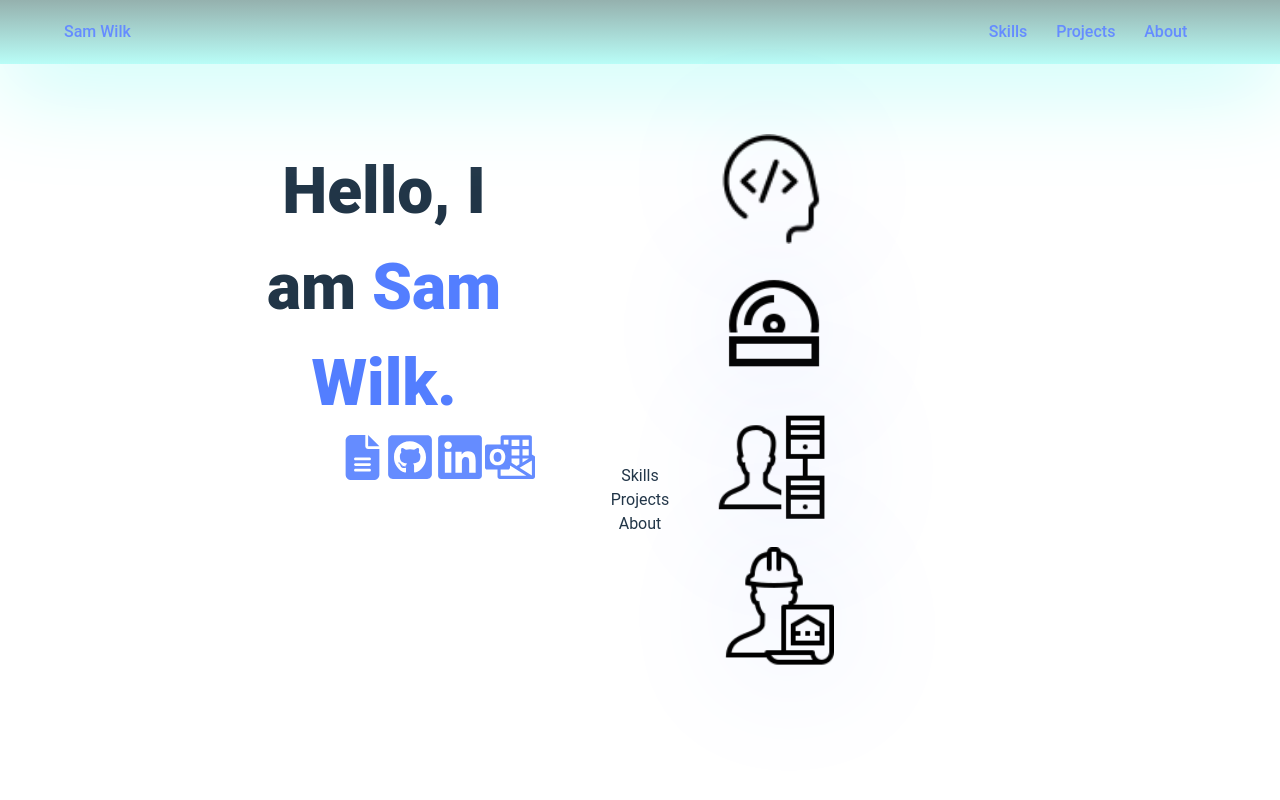
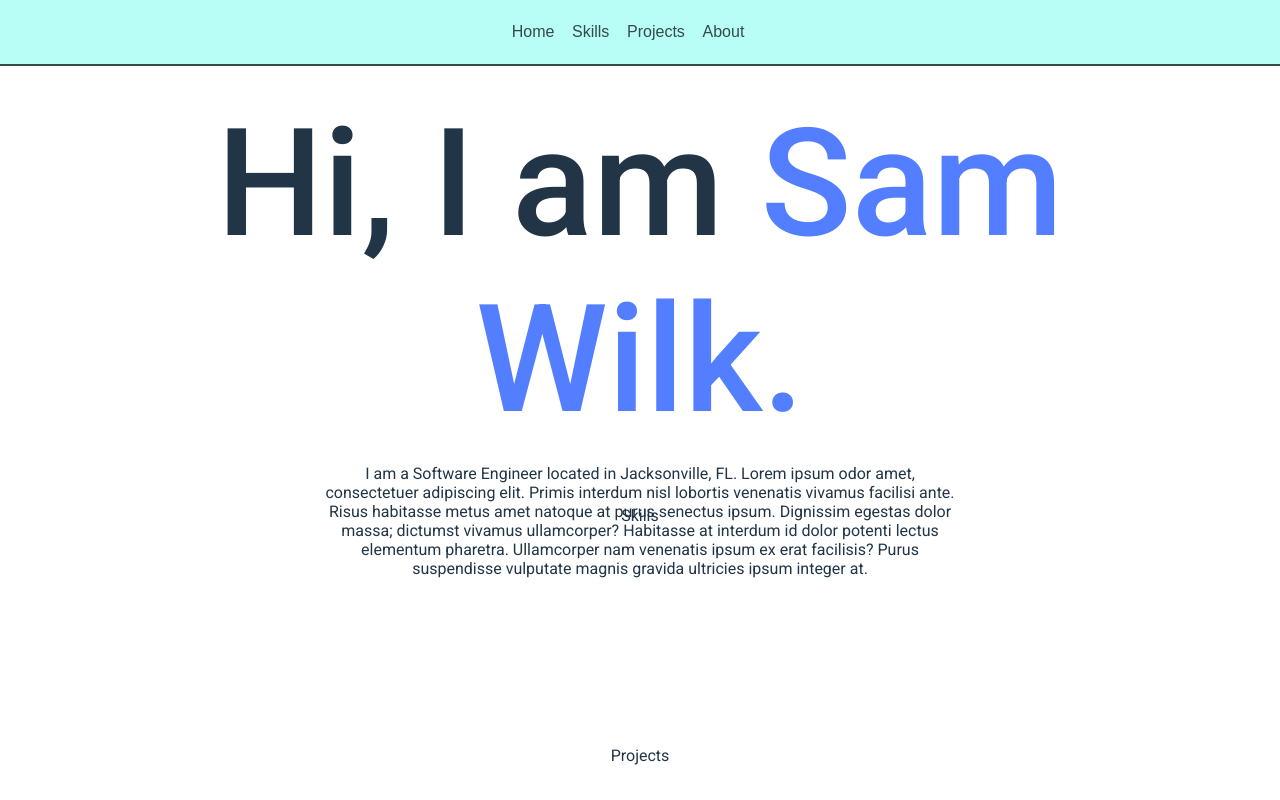
Before and after one commit to SamWilk/portfolio-wilk, a React (Vite) app: page / in a window 1280 px wide. Shown: the top 800 px of the page. Built offline with nearby package versions, Linux system fonts and the light colour scheme.

Commit message:
Updating styles

```diff
--- a/index.html
+++ b/index.html
@@ -1,6 +1,12 @@
 <!DOCTYPE html>
 <html lang="en">
   <head>
+    <link rel="preconnect" href="https://fonts.googleapis.com" />
+    <link rel="preconnect" href="https://fonts.gstatic.com" crossorigin />
+    <link
+      href="https://fonts.googleapis.com/css2?family=Raleway:ital,wght@0,100..900;1,100..900&family=Roboto:ital,wght@0,100;0,300;0,400;0,500;0,700;0,900;1,100;1,300;1,400;1,500;1,700;1,900&display=swap"
+      rel="stylesheet"
+    />
     <meta charset="UTF-8" />
     <link
       rel="icon"
--- a/src/App.css
+++ b/src/App.css
@@ -1,6 +1,19 @@
 #root {
   margin: 0 auto;
   text-align: center;
+}
+
+main {
+  min-height: 100vh;
+}
+
+.mainContainer {
+  display: flex;
+  flex-direction: column;
+
+  align-items: center;
+
+  overflow-y: scroll;
 }
 
 .logo {
--- a/src/App.jsx
+++ b/src/App.jsx
@@ -1,5 +1,7 @@
 import "./App.css";
 import Navbar from "./components/navbarComponent/Navbar";
+import Projects from "./components/projectComponent/Projects";
+import Skills from "./components/skillsComponent/Skills";
 import Welcome from "./components/welcomeComponent/Welcome";
 
 function App() {
@@ -7,14 +9,16 @@ function App() {
     <>
       <main>
         <Navbar />
-        <Welcome />
+        <div id="Home" className="mainContainer">
+          <Welcome />
 
-        {/* Should outline what technologies that are being used */}
+          {/* Should outline what technologies that are being used */}
 
-        {/* Respective Components */}
-        <div>Skills</div>
-        <div>Projects</div>
-        <div>About</div>
+          {/* Respective Components */}
+          <Skills />
+          <Projects />
+          <div>About</div>
+        </div>
       </main>
     </>
   );
--- a/src/components/navbarComponent/Navbar.css
+++ b/src/components/navbarComponent/Navbar.css
@@ -5,11 +5,14 @@
   display: flex;
   flex-direction: row;
   align-items: center;
-  justify-content: space-between;
+  justify-content: center;
 
-  background-image: linear-gradient(#95b1ae, #b9fdf7);
+  background-color: #b9fdf7;
+  border-bottom: solid 2px #334b49;
 
-  filter: drop-shadow(0 1em 3em #b9fdf7);
+  z-index: 20;
+  position: sticky;
+  top: 0;
 }
 
 .navbarList {
@@ -26,6 +29,32 @@
 }
 
 .navButton {
+  background-color: transparent;
+
+  transition: 0.15s ease;
+
+  height: 8vh;
+  outline: 0;
+  border: 0;
+
+  color: #334b49;
+  text-decoration: none;
+
+  font-weight: 500;
+  font-size: 16px;
+}
+
+.navButton:hover {
+  transition: 0.15s ease;
+
+  outline: 0;
+  border: 0;
+
+  color: black;
+
+  transform: scale(1.2) !important;
+
+  cursor: pointer;
 }
 
 .navbarName {
--- a/src/components/navbarComponent/Navbar.jsx
+++ b/src/components/navbarComponent/Navbar.jsx
@@ -4,16 +4,46 @@ function Navbar() {
   return (
     <>
       <div className="navbarContainer">
-        <a className="navbarName">Sam Wilk</a>
-        <ul className="navbarList">
+        <ul id="navList" className="navbarList">
           <li>
-            <a className="navButton">Skills</a>
+            <input
+              type="button"
+              className="navButton"
+              value="Home"
+              onClick={() => {
+                document.getElementById("Home").scrollIntoView();
+              }}
+            />
           </li>
           <li>
-            <a className="navButton">Projects</a>
+            <input
+              type="button"
+              className="navButton"
+              value="Skills"
+              onClick={() => {
+                document.getElementById("Home").scrollIntoView();
+              }}
+            />
           </li>
           <li>
-            <a className="navButton">About</a>
+            <input
+              type="button"
+              className="navButton"
+              value="Projects"
+              onClick={() => {
+                document.getElementById("Home").scrollIntoView();
+              }}
+            />
+          </li>
+          <li>
+            <input
+              type="button"
+              className="navButton"
+              value="About"
+              onClick={() => {
+                document.getElementById("Home").scrollIntoView();
+              }}
+            />
           </li>
         </ul>
       </div>
--- /dev/null
+++ b/src/components/projectComponent/Projects.css
@@ -0,0 +1,7 @@
+.projectsContainer {
+  display: flex;
+
+  min-height: 20vh;
+
+  margin: 5vh;
+}
--- /dev/null
+++ b/src/components/projectComponent/Projects.jsx
@@ -0,0 +1,11 @@
+import "./Projects.css";
+
+function Projects() {
+  return (
+    <>
+      <div className="projectsContainer">Projects</div>
+    </>
+  );
+}
+
+export default Projects;
--- /dev/null
+++ b/src/components/skillsComponent/Skills.css
@@ -0,0 +1,7 @@
+.skillsContainer {
+  display: flex;
+
+  min-height: 20vh;
+
+  margin: 5vh;
+}
--- a/src/components/skillsComponent/Skills.jsx
+++ b/src/components/skillsComponent/Skills.jsx
@@ -0,0 +1,11 @@
+import "./Skills.css";
+
+function Skills() {
+  return (
+    <>
+      <div className="skillsContainer">Skills</div>
+    </>
+  );
+}
+
+export default Skills;
--- a/src/components/welcomeComponent/Welcome.css
+++ b/src/components/welcomeComponent/Welcome.css
@@ -1,12 +1,7 @@
-div {
-  font-family: "Roboto", sans-serif;
-  font-weight: 400;
-}
-
 .welcomeContainer {
   display: flex;
   flex-direction: row;
-  width: 70vw;
+  min-width: 85vw;
   height: 50vh;
 
   align-items: center;
@@ -31,13 +26,15 @@ a:hover {
 }
 
 .introTitle {
-  text-wrap: wrap;
-  font-size: 64px;
-  max-width: 20vw;
+  font-size: 150px !important;
+  min-width: 100%;
+  font-weight: 500 !important;
 
-  font-weight: 900;
+  word-wrap: normal;
+}
 
-  margin: 0;
+.intoPara {
+  max-width: 50vw;
 }
 
 .nameText {
@@ -51,9 +48,8 @@ a:hover {
   justify-content: space-evenly;
   align-items: center;
 
-  /* background-color: gray; */
-  width: 30vw;
-  height: 30vh;
+  min-width: 100%;
+  min-height: 85%;
 }
 
 .imageContainer {
@@ -75,3 +71,98 @@ img {
   padding: 0.65rem;
   filter: drop-shadow(0 0 4em #c5d3fd);
 }
+
+@media screen and (max-width: 1500px) {
+  .welcomeContainer {
+    display: flex;
+    flex-direction: row;
+    width: 70vw;
+    height: 50vh;
+
+    align-items: center;
+    justify-content: space-between;
+  }
+
+  .linkList {
+    list-style-type: none;
+
+    display: flex;
+    flex-direction: row;
+
+    justify-content: flex-start;
+    align-items: center;
+
+    width: 15vw;
+    height: 10vh;
+    margin-right: -0.5vw;
+    padding: 0;
+  }
+
+  .introTitle {
+    font-size: 54px;
+    max-width: 20vw;
+
+    font-weight: 900;
+
+    margin: 0;
+    padding: 0;
+  }
+
+  .introContainer {
+    display: flex;
+    flex-direction: column;
+
+    align-items: center;
+
+    /* background-color: gray; */
+    width: 25vw;
+    height: 20vh;
+    margin: auto;
+  }
+
+  .imageContainer {
+    display: flex;
+    flex-direction: row;
+    flex-wrap: wrap;
+
+    justify-content: space-between;
+
+    height: 35vh;
+    width: 20vw;
+
+    margin: auto;
+
+    align-items: center;
+
+    transform: scale(0.9);
+  }
+
+  img {
+    padding: 0.45rem;
+    filter: drop-shadow(0 0 4em #c5d3fd);
+  }
+}
+
+@media screen and (max-width: 1418px) {
+  .imageContainer {
+    display: flex;
+    flex-direction: row;
+    flex-wrap: wrap;
+
+    justify-content: space-between;
+
+    height: 35vh;
+    width: 20vw;
+
+    margin: auto;
+
+    align-items: center;
+
+    transform: scale(0.7);
+  }
+
+  img {
+    padding: 0.25rem;
+    filter: drop-shadow(0 0 4em #c5d3fd);
+  }
+}
--- a/src/components/welcomeComponent/Welcome.jsx
+++ b/src/components/welcomeComponent/Welcome.jsx
@@ -1,12 +1,4 @@
 import "./Welcome.css";
-import { FaGithubSquare } from "react-icons/fa";
-import { FaLinkedin } from "react-icons/fa";
-import { SiMicrosoftoutlook } from "react-icons/si";
-import { FaFileLines } from "react-icons/fa6";
-import softImage from "../../assets/icons8-developer-64.png";
-import discImage from "../../assets/icons8-software-96.png";
-import devopsImage from "../../assets/icons8-devops-100.png";
-import archImage from "../../assets/icons8-architect-100.png";
 
 function Welcome() {
   return (
@@ -14,32 +6,18 @@ function Welcome() {
       <div className="welcomeContainer">
         <div className="introContainer">
           <h2 className="introTitle">
-            Hello, I am <span className="nameText">Sam Wilk.</span>
+            Hi, I am <span className="nameText">Sam Wilk.</span>
           </h2>
-          <ul className="linkList">
-            <a href="" target="_blank">
-              <FaFileLines size={45} alt="Resume" />
-            </a>
-            <a href="https://github.com/SamWilk" target="_blank">
-              <FaGithubSquare size={50} />
-            </a>
-            <a
-              href="https://www.linkedin.com/in/sam-wilk-a66314210/"
-              target="_blank"
-            >
-              <FaLinkedin size={50} />
-            </a>
-            <a href="mailto:samwilk18@outlook.com">
-              <SiMicrosoftoutlook size={50} />
-            </a>
-          </ul>
-        </div>
-
-        <div className="imageContainer">
-          <img src={softImage} height={110} width={110} />
-          <img src={discImage} height={120} width={120} />
-          <img src={devopsImage} height={120} width={120} />
-          <img src={archImage} height={120} width={120} />
+          <p className="intoPara">
+            I am a Software Engineer located in Jacksonville, FL. Lorem ipsum
+            odor amet, consectetuer adipiscing elit. Primis interdum nisl
+            lobortis venenatis vivamus facilisi ante. Risus habitasse metus amet
+            natoque at purus senectus ipsum. Dignissim egestas dolor massa;
+            dictumst vivamus ullamcorper? Habitasse at interdum id dolor potenti
+            lectus elementum pharetra. Ullamcorper nam venenatis ipsum ex erat
+            facilisis? Purus suspendisse vulputate magnis gravida ultricies
+            ipsum integer at.
+          </p>
         </div>
       </div>
     </>
--- a/src/index.css
+++ b/src/index.css
@@ -1,7 +1,7 @@
 :root {
-  font-family: Inter, system-ui, Avenir, Helvetica, Arial, sans-serif;
-  line-height: 1.5;
+  font-family: "Roboto", sans-serif;
   font-weight: 400;
+  font-style: normal;
 
   color-scheme: light dark;
   color: #334b49;
@@ -11,6 +11,10 @@
   text-rendering: optimizeLegibility;
   -webkit-font-smoothing: antialiased;
   -moz-osx-font-smoothing: grayscale;
+}
+
+html {
+  scroll-behavior: smooth;
 }
 
 a {
```
